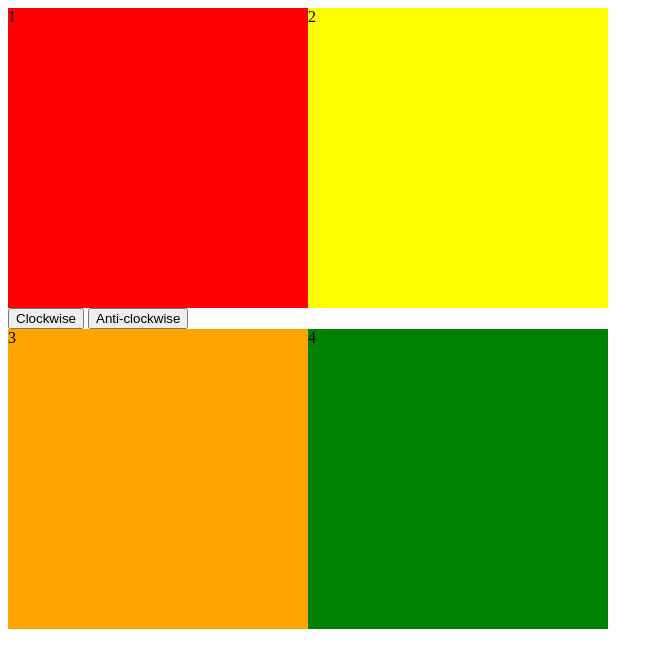
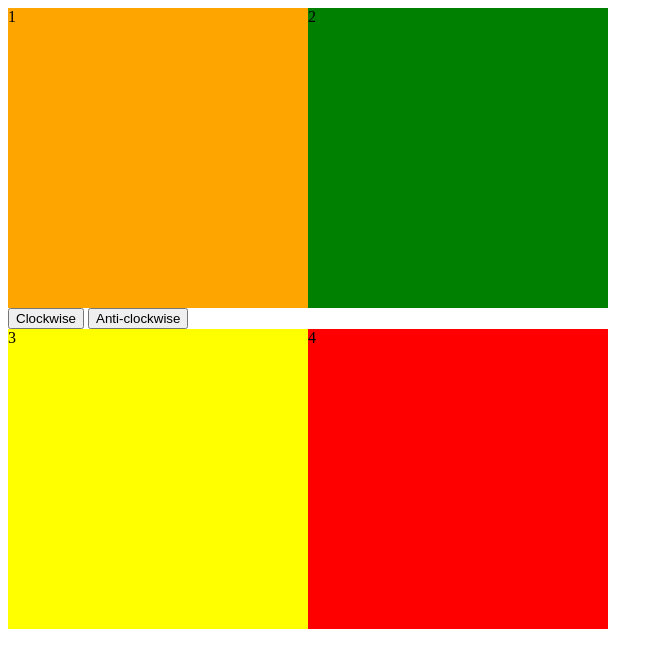
Before and after one commit to Alpharox001/ZYGAL-Assignment--Dec-22, a plain HTML site: page Shital_Ghatole_VibrantMinds_9881037259/index.html in a window 1280 px wide. Both pictures are taken after a click on the button "Anti-clockwise". Shown: the whole page, without its empty margins (0-663 px from the left). Drawn offline with Linux system fonts and the light colour scheme.

Commit message:
Update index.html

```diff
--- a/Shital_Ghatole_VibrantMinds_9881037259/index.html
+++ b/Shital_Ghatole_VibrantMinds_9881037259/index.html
@@ -79,10 +79,10 @@
 
     function antiClockwise() {
         i = i + 1;
-        a1.style.backgroundColor = colors[(i + 1) % 4];
-        a2.style.backgroundColor = colors[(i + 2) % 4];
-        a3.style.backgroundColor = colors[(i + 3) % 4];
-        a4.style.backgroundColor = colors[(i + 4) % 4];
+        b1.style.backgroundColor = colors[(i + 1) % 4];
+        b2.style.backgroundColor = colors[(i + 2) % 4];
+        b3.style.backgroundColor = colors[(i + 3) % 4];
+        b4.style.backgroundColor = colors[(i + 4) % 4];
     }
 </script>
 </body>
```
